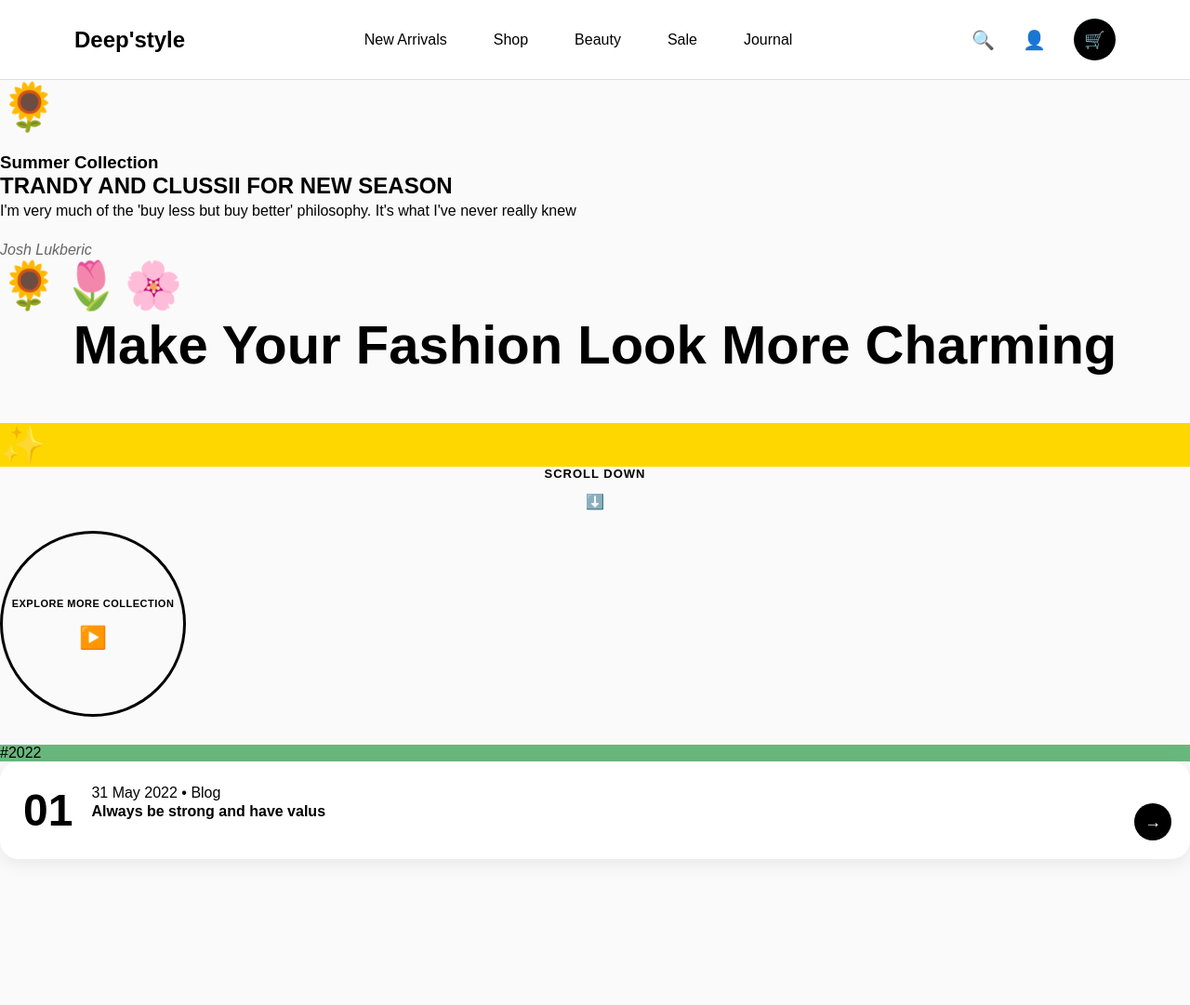
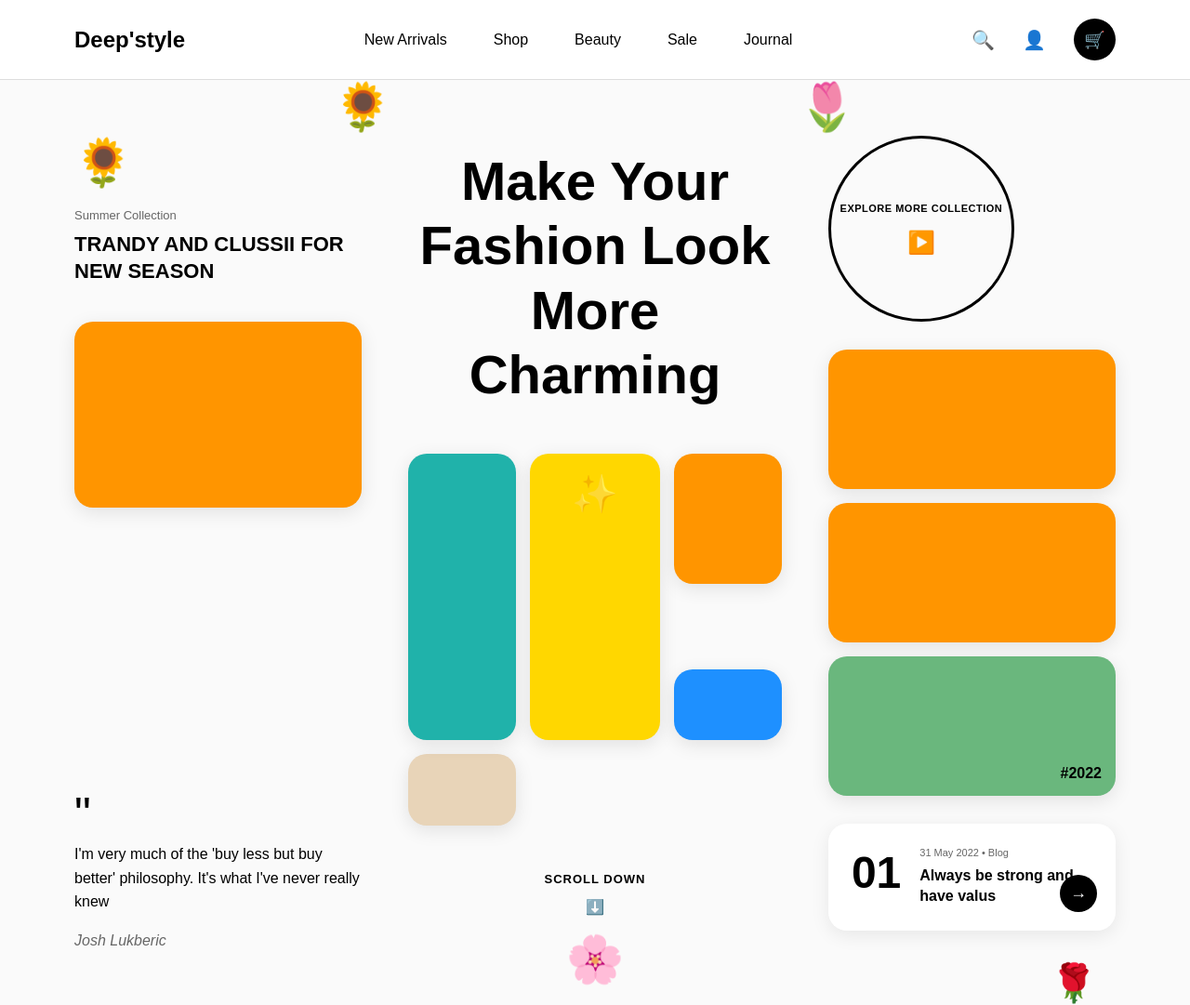
Before and after one commit to arpit-pradhan987/Assignment-four, a plain HTML site: page index.html in a window 1280 px wide. Shown: the whole page at 93% size. Before the commit the page ends 944 px from the top, so only its background shows below. Drawn offline with Linux system fonts and the light colour scheme.

Commit message:
Update HTML to match image design layout exactly

```diff
--- a/index.html
+++ b/index.html
@@ -26,96 +26,87 @@
         </div>
     </nav>
 
-    <!-- Main Container -->
-    <div class="container">
-        <!-- Left Section -->
-        <div class="left-section">
-            <div class="summer-collection">
+    <!-- Main Content -->
+    <div class="main-content">
+        <!-- Left Column -->
+        <div class="left-column">
+            <div class="left-top">
                 <span class="flower-emoji">🌻</span>
-                <h3>Summer Collection</h3>
-                <h2>TRANDY AND CLUSSII FOR NEW SEASON</h2>
+                <div class="summer-text">
+                    <div class="label">Summer Collection</div>
+                    <h2>TRANDY AND CLUSSII FOR NEW SEASON</h2>
+                </div>
             </div>
 
-            <div class="product-grid-left">
-                <div class="product-item orange">
-                    <div class="placeholder-image"></div>
-                </div>
-                <div style="display: grid; grid-template-columns: 1fr 1fr; gap: 15px;">
-                    <div class="product-item beige">
-                        <div class="placeholder-image"></div>
-                    </div>
-                    <div class="product-item teal">
-                        <div class="placeholder-image"></div>
-                    </div>
+            <div class="left-products">
+                <div class="product-large orange"></div>
+                <div class="product-small-grid">
+                    <div class="product-medium beige"></div>
+                    <div class="product-medium teal"></div>
                 </div>
             </div>
 
             <div class="quote-section">
+                <div class="quote-mark">"</div>
                 <p class="quote-text">I'm very much of the 'buy less but buy better' philosophy. It's what I've never really knew</p>
                 <p class="quote-author">Josh Lukberic</p>
             </div>
         </div>
 
-        <!-- Center Section -->
-        <div class="center-section">
-            <div class="flower-decorations">
-                <span class="deco-flower top-left">🌻</span>
-                <span class="deco-flower top-right">🌷</span>
-                <span class="deco-flower bottom">🌸</span>
+        <!-- Center Column -->
+        <div class="center-column">
+            <div class="flowers-top">
+                <span class="deco-flower left">🌻</span>
+                <span class="deco-flower right">🌷</span>
             </div>
 
             <h1 class="main-title">Make Your Fashion Look More Charming</h1>
 
-            <div class="product-grid-center">
-                <div class="product-item beige">
-                    <div class="placeholder-image"></div>
+            <div class="center-products">
+                <div class="product-small beige"></div>
+                <div class="product-large-center yellow">
+                    <span class="star">✨</span>
                 </div>
-                <div class="product-item blue">
-                    <div class="placeholder-image"></div>
-                </div>
-                <div class="product-item yellow">
-                    <span class="star">✨</span>
-                    <div class="placeholder-image"></div>
-                </div>
-                <div class="product-item orange">
-                    <div class="placeholder-image"></div>
-                </div>
+                <div class="product-medium orange"></div>
+                <div class="product-small-tall teal"></div>
+                <div class="product-small blue"></div>
             </div>
 
             <div class="scroll-indicator">
                 <p>SCROLL DOWN</p>
                 <div class="dropdown">⬇️</div>
             </div>
+
+            <div class="flowers-bottom">
+                <span class="deco-flower-bottom">🌸</span>
+            </div>
         </div>
 
-        <!-- Right Section -->
-        <div class="right-section">
+        <!-- Right Column -->
+        <div class="right-column">
             <div class="explore-button">
                 <div class="circle-text">EXPLORE MORE COLLECTION</div>
                 <div class="play-icon">▶️</div>
             </div>
 
-            <div class="product-grid-right">
-                <div class="product-item orange">
-                    <div class="placeholder-image"></div>
-                </div>
-                <div class="product-item blue">
-                    <div class="placeholder-image"></div>
-                </div>
-                <div class="product-item green">
-                    <span class="product-label">#2022</span>
-                    <div class="placeholder-image"></div>
+            <div class="right-products">
+                <div class="product-right orange"></div>
+                <div class="product-right orange"></div>
+                <div class="product-right green">
+                    <span class="product-tag">#2022</span>
                 </div>
             </div>
 
             <div class="blog-section">
                 <div class="blog-number">01</div>
                 <div class="blog-content">
-                    <div class="blog-date">31 May 2022 • Blog</div>
+                    <div class="blog-meta">31 May 2022 • Blog</div>
                     <h3>Always be strong and have valus</h3>
-                    <div class="read-more">→</div>
                 </div>
+                <div class="read-more">→</div>
             </div>
+
+            <span class="flower-emoji-right">🌹</span>
         </div>
     </div>
 </body>
```
